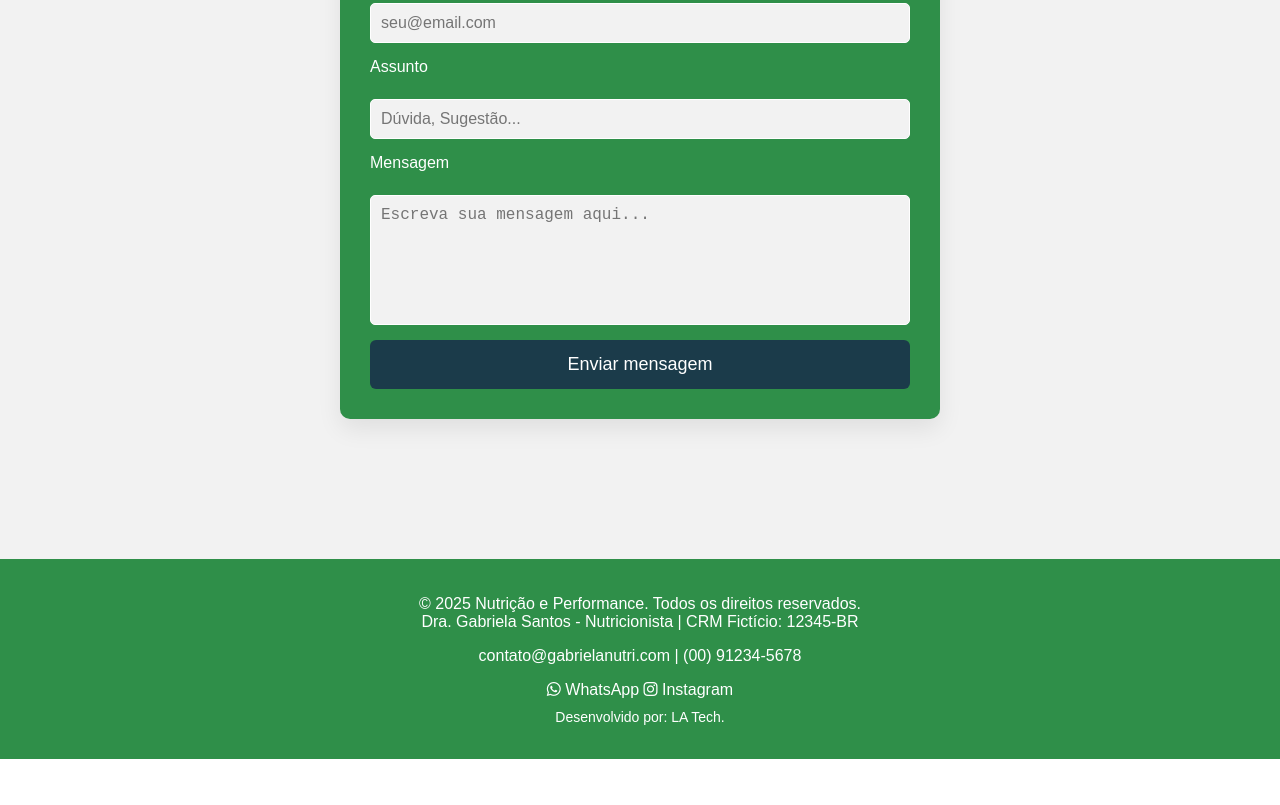
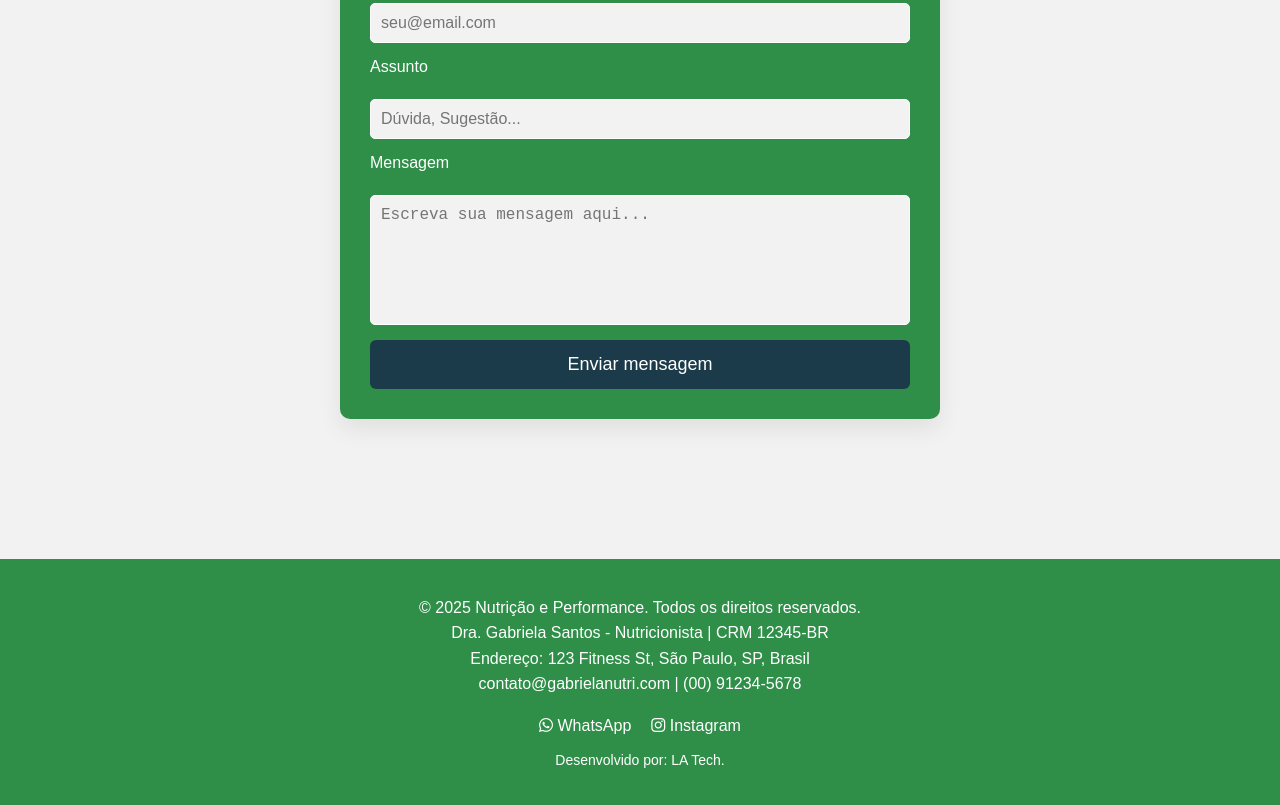
Before and after one commit to LaylAgnes/landpage-nutricao-e-performance, a plain HTML site: page index.html in a window 1280 px wide. Shown: the part 1710-2515 px from the top of the page. Before the commit the page ends 2469 px from the top, so only its background shows below. Drawn offline with Linux system fonts and the light colour scheme.

Commit message:
finalizado

```diff
--- a/assets/style/styles.css
+++ b/assets/style/styles.css
@@ -283,10 +283,13 @@ textarea:focus {
 /* ============ RODAPÉ ============ */
 footer {
     text-align: center;
+    line-height: 1.6;
+    font-size: 16px;
     padding: 20px 0;
     background-color: #2F8F49;
     color: #fff;
     width: 100%;
+
 }
 
 footer a {
@@ -296,6 +299,25 @@ footer a {
 
 footer a:hover {
     text-decoration: underline;
+}
+
+.social-links {
+    display: flex;
+    justify-content: center; /* Centraliza os ícones */
+    gap: 20px; /* Adiciona 20px de espaço entre cada link */
+    margin-top: 10px;
+    text-decoration: none;
+}
+
+.social-links a {
+    font-size: 16px; /* Aumenta o tamanho dos ícones */
+    transition: transform 0.3s ease;
+}
+
+.social-links a:hover {
+    transform: scale(1.1); /* Efeito de zoom ao passar o mouse */
+    text-decoration: none;
+    color: #fff;
 }
 
 .developer {
--- a/index.html
+++ b/index.html
@@ -117,12 +117,12 @@
     <footer>
     <p>
         &copy; 2025 Nutrição e Performance. Todos os direitos reservados. <br />
-        Dra. Gabriela Santos - Nutricionista | CRM Fictício: 12345-BR
+        Dra. Gabriela Santos - Nutricionista | CRM 12345-BR <br>
+        Endereço: 123 Fitness St, São Paulo, SP, Brasil <br />
+        <a href="mailto:contato@gabrielanutri.com">contato@gabrielanutri.com</a>  |  (00) 91234-5678
     </p>
 
-    <p>
-        <a href="mailto:contato@gabrielanutri.com">contato@gabrielanutri.com</a> | (00) 91234-5678
-    </p>
+
 
     <div class="social-links">
         <a href="https://wa.me/5500912345678" target="_blank">
```
